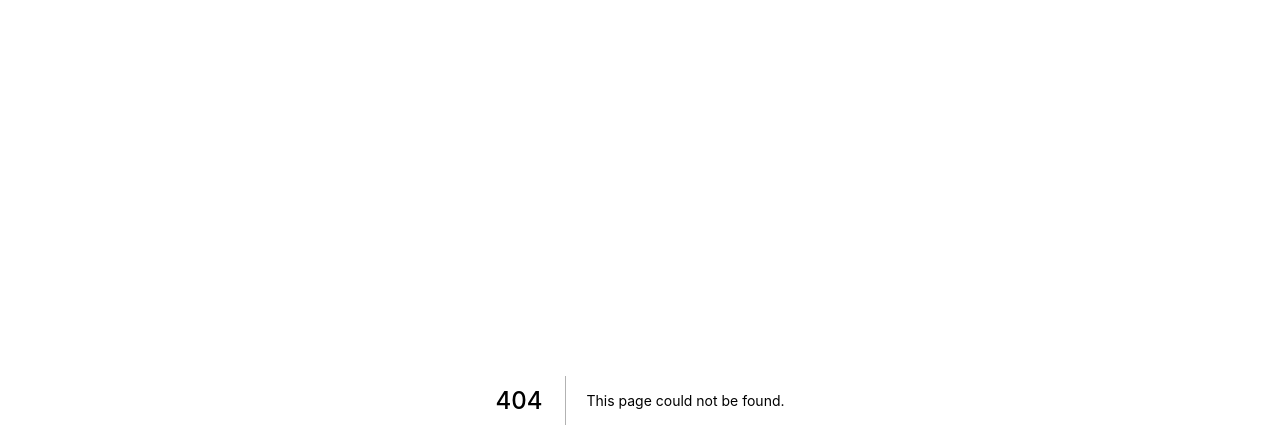
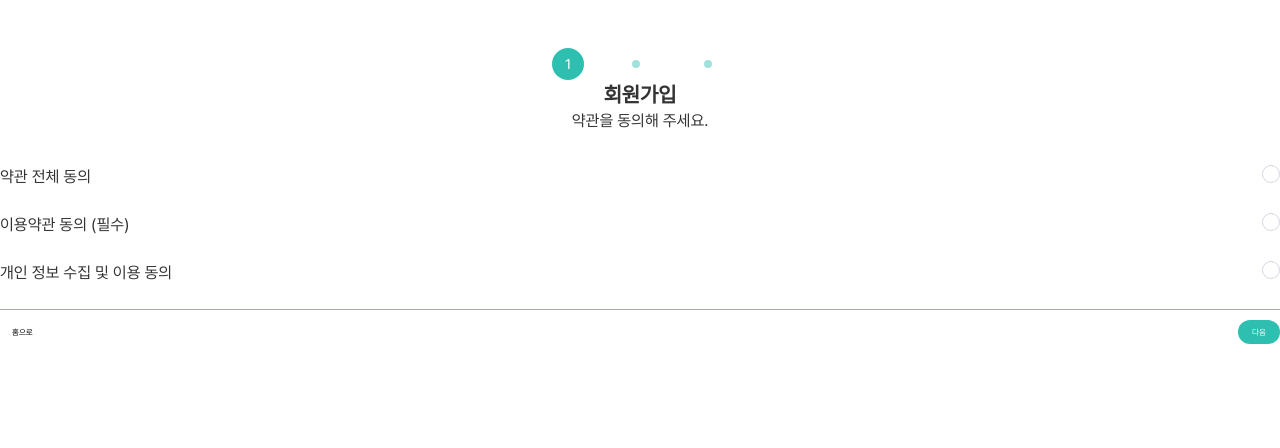
Before and after one commit to TEAM-LAGOON/THE_MANLI_FRONT, a Next.js app: page /test in a window 1280 px wide. Before the commit this address had no page. Shown: the top 448 px of the page. Built offline with nearby package versions, Linux system fonts and the light colour scheme.

Commit message:
feat: test page

```diff
--- /dev/null
+++ b/src/pages/test.tsx
@@ -0,0 +1,41 @@
+import { NextPage } from 'next';
+import { useEffect, useState } from 'react';
+import { LoginForm, RegisterForm } from '../components';
+import { useInput } from '../hooks';
+import useMultiInput from '../hooks/useMultiInput';
+
+const Test: NextPage = () => {
+  const [registerFormState, setRegisterFormState] = useState({
+    agreeToTerms: {
+      0: false,
+      1: false,
+      2: false,
+    },
+    inputEmail: { email: '', nickName: '' },
+    inputPassword: { password: '', passwordCheck: '' },
+  });
+
+  useEffect(() => {
+    console.log(registerFormState);
+  }, [registerFormState]);
+
+  // const [inputValue, handleChangeInput] = useMultiInput({ email: '', password: '' });
+
+  // const LoginFormtestProps = {
+  //   inputValue: inputValue,
+  //   handleChangeInput: handleChangeInput,
+  // };
+
+  return (
+    <>
+      {/* <LoginForm {...LoginFormtestProps} /> */}
+      <RegisterForm
+        registerFormState={registerFormState}
+        setRegisterFormState={setRegisterFormState}
+      />
+      <div style={{ maxWidth: '360px' }}></div>
+    </>
+  );
+};
+
+export default Test;
```
